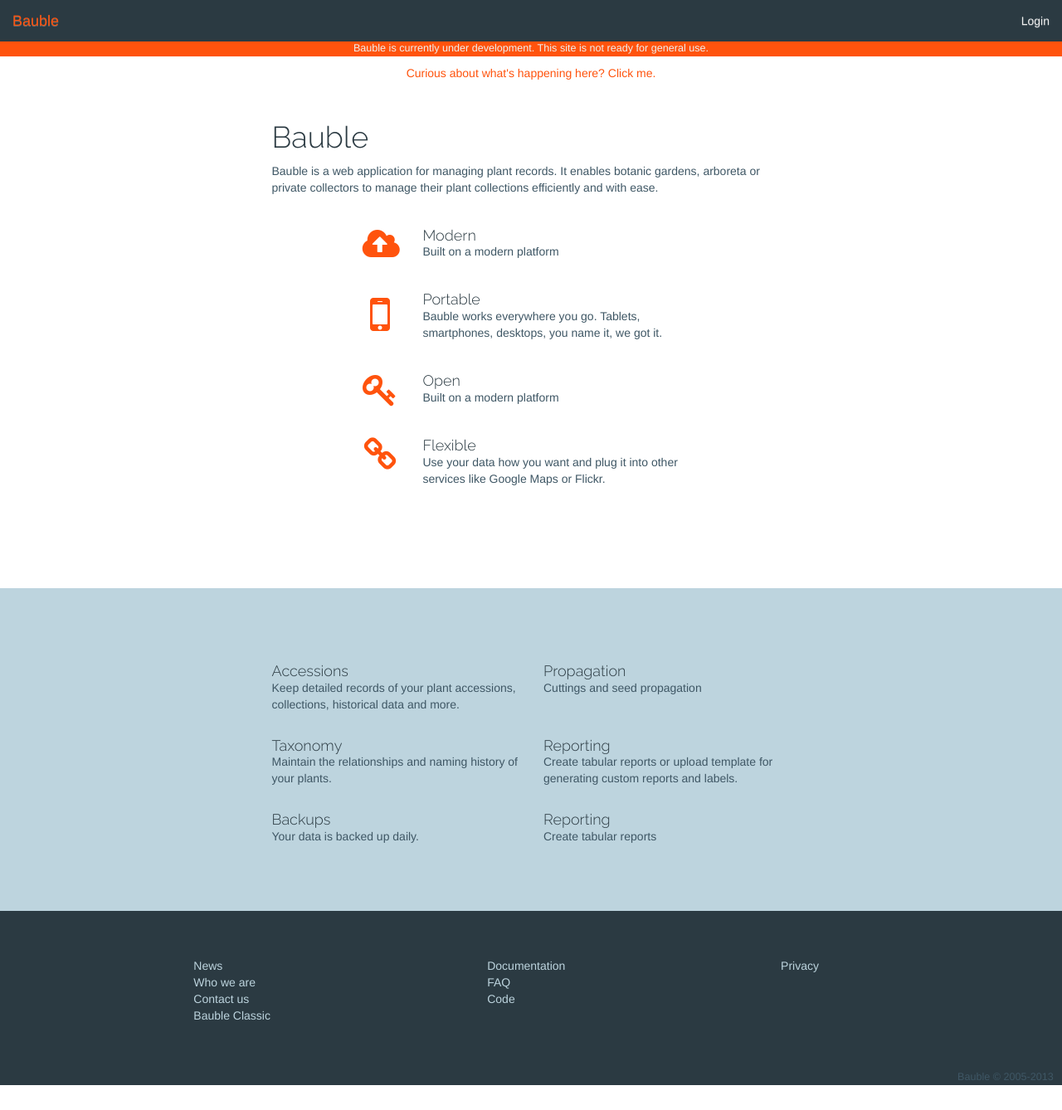
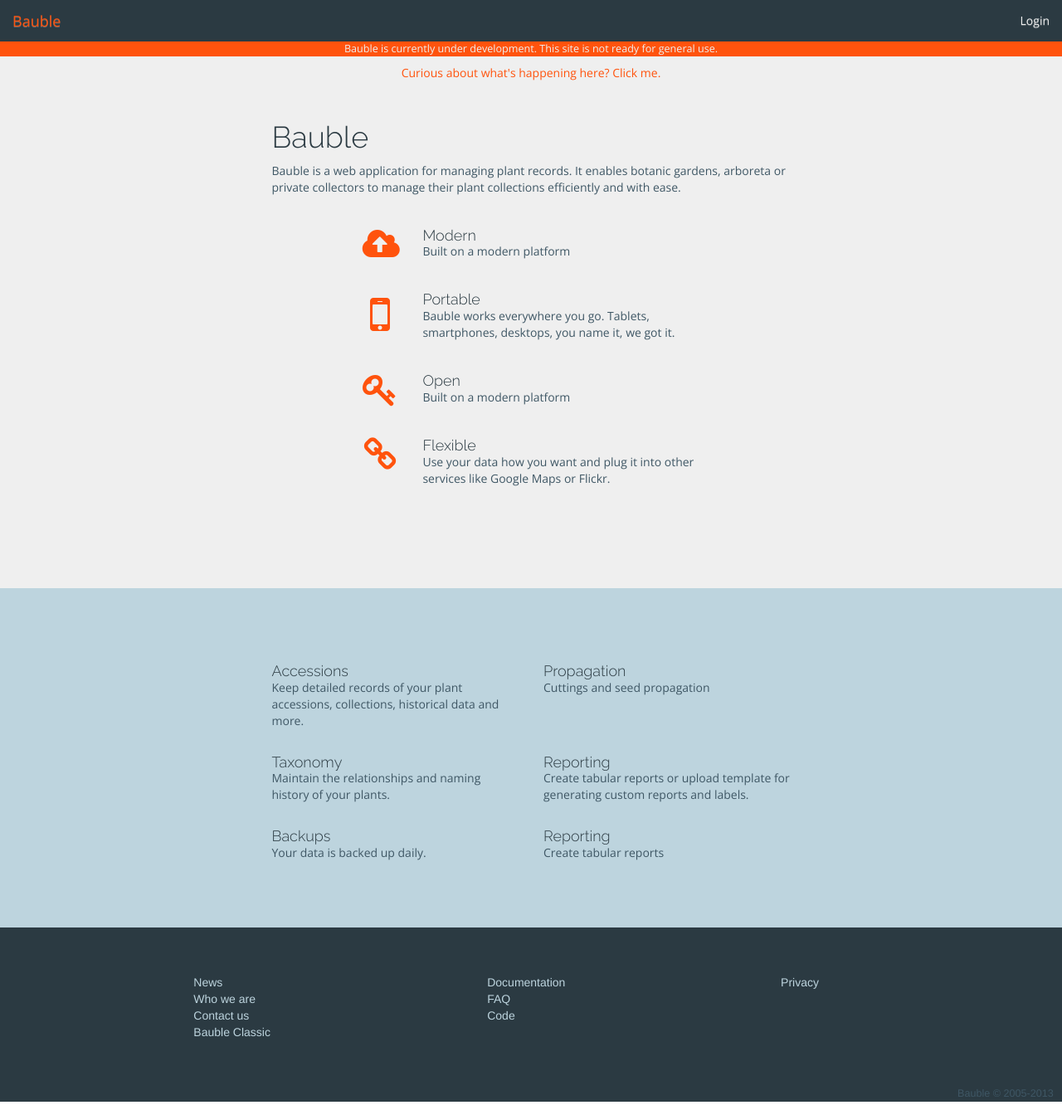
Before and after one commit to Ghini/ghini.github.io, a Jekyll site: the page built from index.html, in a window 1280 px wide and 1338 px high. Shown: the whole window at 83% size. Built offline with Jekyll 4.4.1, drawn with Linux system fonts in a browser that asks for light colours; nearby versions of some CDN libraries; Markdown is read by kramdown in place of the engine named in the settings.

Commit message:
font fixes

```diff
--- a/_layouts/main.html
+++ b/_layouts/main.html
@@ -60,8 +60,6 @@
 
         {{ content }}
 
-
-
       </div> <!-- #content -->
 
       <div id="footer">
--- a/css/main.css
+++ b/css/main.css
@@ -71,12 +71,15 @@
    position:relative;
 }
 #header {
-   //background:#ff0;
-   //padding:40px;
+    //background:#ff0;
+    //padding:40px;
+    font-family: 'Open Sans', sans-serif;
 }
 #content {
     padding-top: 50px;
     padding-bottom: 15em;   /* Height of the footer */
+    background-color: #efefef;
+    font-family: 'Open Sans', sans-serif;
 }
 
 #main-view {
```
